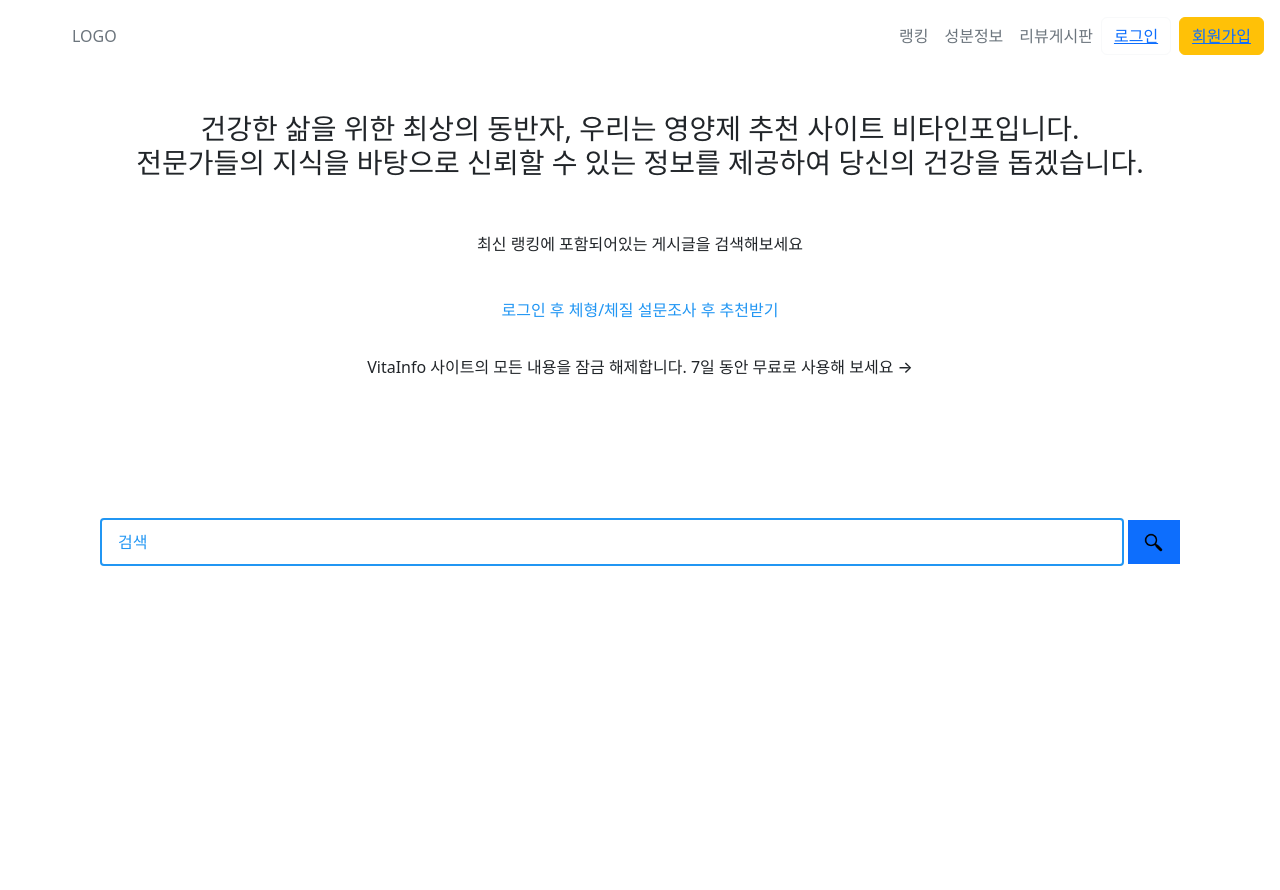
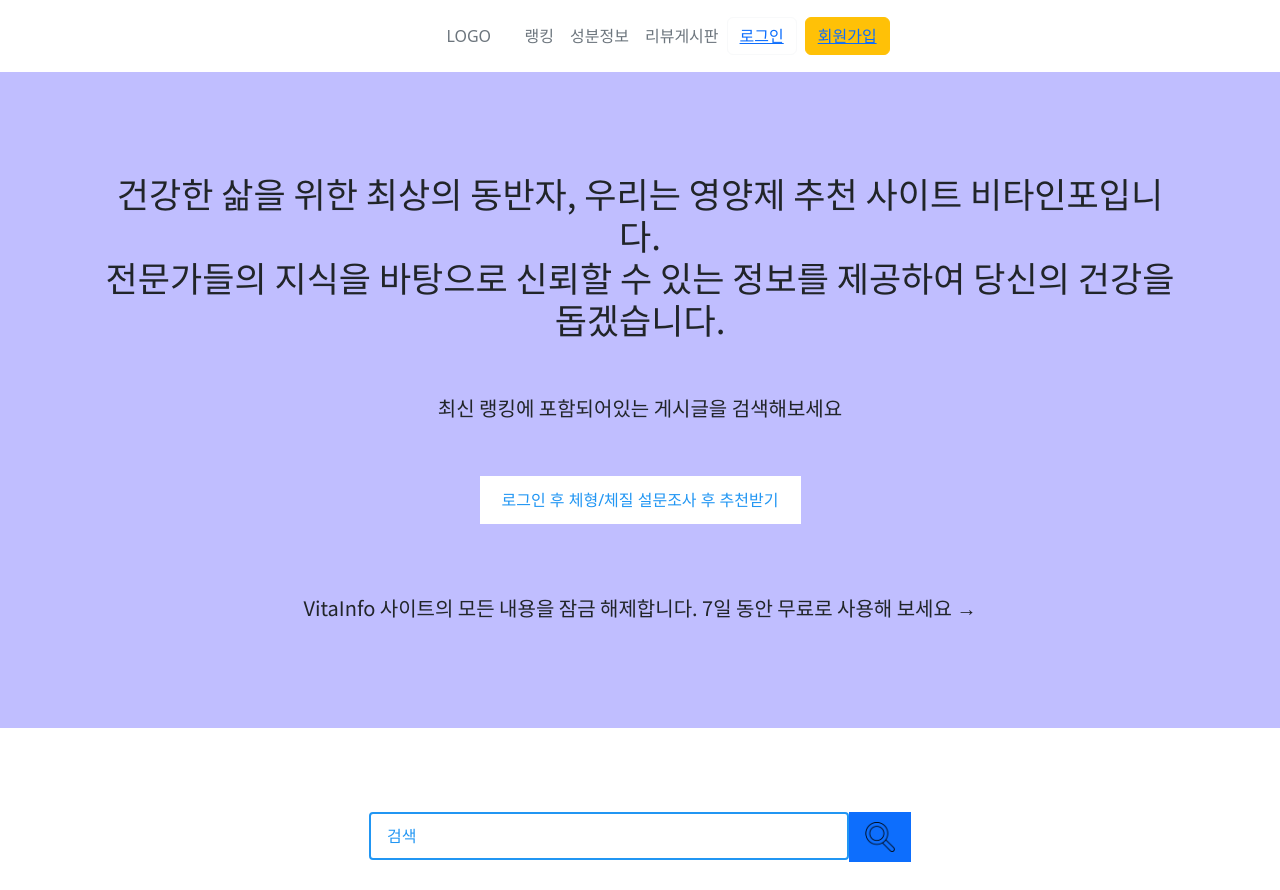
Before and after one commit to JWTONE/VITA-INFO, a Django app: page / in a window 1280 px wide. Before the commit the page ends 566 px from the top, so only its background shows below. Run offline with Django 4.2, Linux system fonts and the light colour scheme; some libraries are stand-ins or nearby versions.

Commit message:
fix : css 추가
navbar와 index page 분리
index page css 적용

```diff
--- a/static/css/style.css
+++ b/static/css/style.css
@@ -3,12 +3,67 @@
     justify-content: center;
 }
 
+.indexcontainer {
+    justify-content: space-between;
+    background-color: rgb(192, 190, 255);
+    text-align: center;
+    padding : 100px;
+    margin-top : 0%;
+    margin-left : 0%;
+    margin-right : 0%;
+}
+
+.noto-sans-kr-default {
+    font-family: "Noto Sans KR", sans-serif;
+    font-optical-sizing: auto;
+    font-weight: 400;
+    font-style: normal;
+}
 
 
-.navbarcontainer
+.navbarcontainer {
+    justify-content: space-between;
+    text-align: center;
+    margin-left: 30%;
+    margin-right: 30%;
+}
 
+.searchbar {
+    text-align: center;
+    margin-left: 20px;
+    margin-right: 20px;
+}
 
+.relative {
+    display: inline-block;
+    max-width: 600px; /* 원하는 최대 너비를 설정하세요 */
+    width: 100%; /* 부모 컨테이너에 맞추기 위해 */
+}
 
+#search {
+    display: flex;
+    align-items: flex-start;
+    justify-content: center;
+    position: relative;
+}
+
+.search-input {
+    padding-right: 40px; /* 버튼 공간 확보 */
+}
+
+.search-button {
+    display: flex;
+    align-items: center;
+    justify-content: center;
+    height: 100%;
+    padding: 0 10px;
+
+}
+
+.search-icon {
+    height: 30px;
+    width: 30px;
+}
 
 
 
--- a/templates/index.html
+++ b/templates/index.html
@@ -1,34 +1,42 @@
 {% extends 'base.html' %}
 {% load static %}
 {% block content %}
-<div class="indexcontainer">
-    <div style="text-align: center; left: 0; right: 0; padding: 40px;">
-        <h3>건강한 삶을 위한 최상의 동반자, 우리는 영양제 추천 사이트 비타인포입니다. <br>
+{% block head %}
+<link rel="preconnect" href="https://fonts.googleapis.com">
+<link rel="preconnect" href="https://fonts.gstatic.com" crossorigin>
+<link href="https://fonts.googleapis.com/css2?family=Noto+Sans+KR:wght@100..900&display=swap" rel="stylesheet">
+{% endblock head %}
+
+
+<div class="indexcontainer" >
+    <div>
+        <h3 class="noto-sans-kr-default" style="font-size: 35px;">건강한 삶을 위한 최상의 동반자, 우리는 영양제 추천 사이트 비타인포입니다. <br>
             전문가들의 지식을 바탕으로 신뢰할 수 있는 정보를 제공하여 당신의 건강을 돕겠습니다.</h3>
         <br>
         <br>
-        <h6>최신 랭킹에 포함되어있는 게시글을 검색해보세요</h6>
+        <h6 class="noto-sans-kr-default" style="font-size: 20px;">최신 랭킹에 포함되어있는 게시글을 검색해보세요</h6>
+        <br>
         <br>
         <button id="customButton"></button>
 
         <br>
         <br>
-        <h6>VitaInfo 사이트의 모든 내용을 잠금 해제합니다. 7일 동안 무료로 사용해 보세요 →</h6>
+        <br>
+        <br>
+        <h6 class="noto-sans-kr-default" style="font-size: 20px;">VitaInfo 사이트의 모든 내용을 잠금 해제합니다. 7일 동안 무료로 사용해 보세요 →</h6>
     </div>
 </div>
 <br>
 <br>
-<br>
-<div style="text-align: center;">
+<div class="searchbar">
     <div class="relative mt-3" tabindex="1">
         <form id="search" class="relative overflow-hidden border-b -tracking-2 rounded border-transparent"
             action="{% url 'web:search' %}" method="get">
-            <input type="text" class="w-full px-3 py-2.5 pr-12 text-black shadow-none lg:px-5 lg:py-3.5 lg:pr-20"
+            <input type="text" class="search-input w-full px-3 py-2.5 text-black shadow-none lg:px-5 lg:py-3.5"
                 placeholder="검색" name="q" value="">
             <button type="submit"
-                class="absolute right-0 top-0 h-full cursor-pointer px-3 hover:bg-examine-purple-400 lg:px-6 bg-primary">
-                <img class="h-4 w-4 lg:h-5 lg:w-5" src="{% static 'media/find.png' %}" alt=""
-                    style="width: 20px; height: 20px;">
+                class="search-button absolute right-0 top-0 h-full cursor-pointer px-3 hover:bg-examine-purple-400 lg:px-6 bg-primary">
+                <img class="search-icon h-4 w-4 lg:h-5 lg:w-5" src="{% static 'media/magnifying-glass.png' %}" alt="">
             </button>
         </form>
     </div>
```
Also changed, not shown: static/media/find.png (deleted), static/media/magnifying-glass.png (added), static/media/seo.png (deleted).
